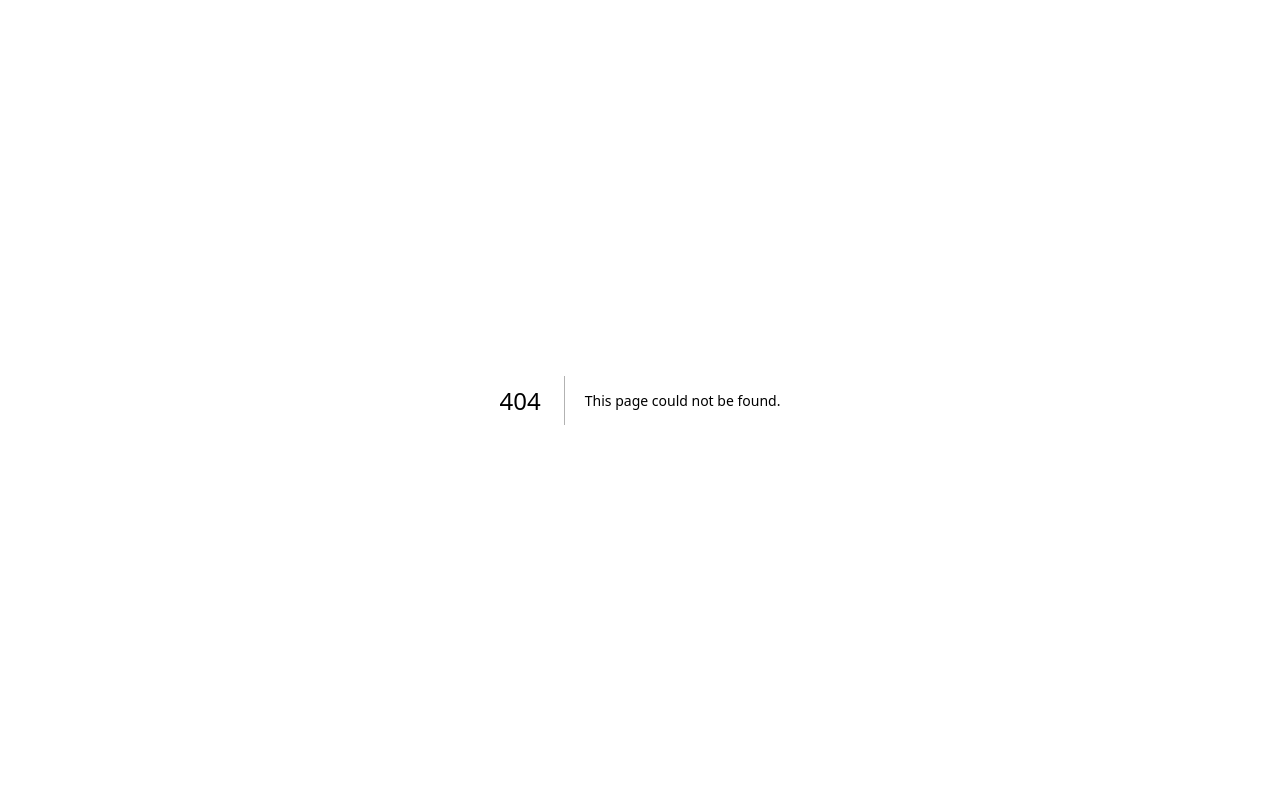
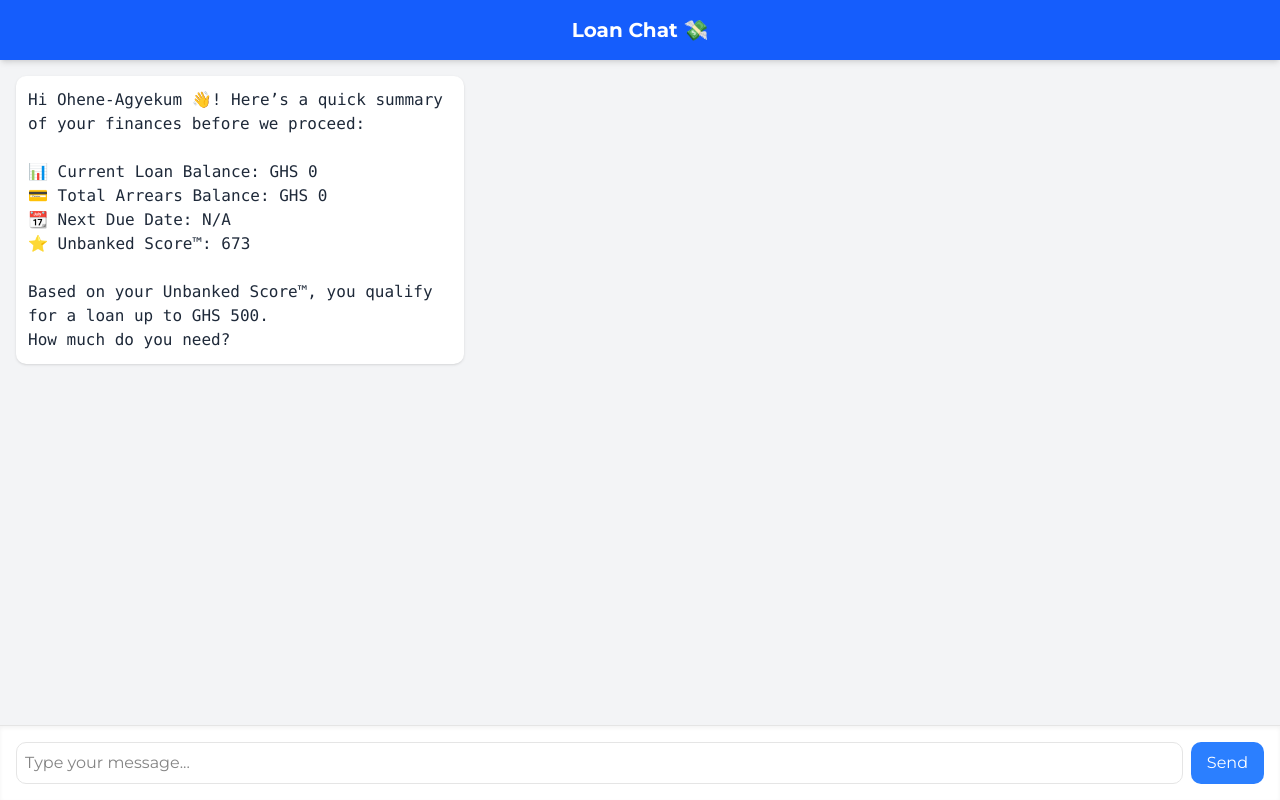
Before and after one commit to Borngod/achieve-fintech-ai-hackathon, a Next.js app in the folder client2/unbanked/: page /loan-chat in a window 1280 px wide. Before the commit this address had no page. Built offline with nearby package versions, Linux system fonts and the light colour scheme.

Commit message:
added loan chat feature

```diff
--- /dev/null
+++ b/client2/unbanked/src/app/loan-chat/page.tsx
@@ -0,0 +1,264 @@
+"use client";
+
+import React, { useState, useEffect, useRef } from "react";
+
+interface Message {
+  sender: "user" | "ai";
+  content: string | any;
+}
+
+const LoanChat = () => {
+  const [messages, setMessages] = useState<Message[]>([]);
+  const [input, setInput] = useState("");
+  const [step, setStep] = useState<"amount" | "repayment" | "confirm" | "done">("amount");
+  const [loanAmount, setLoanAmount] = useState<number | null>(null);
+  const [repaymentPeriod, setRepaymentPeriod] = useState<number | null>(null);
+  const messagesEndRef = useRef<HTMLDivElement>(null);
+
+  const maxLoan = 500; // GHS
+  const interestRate = (months: number) => months * 2.5; // 2.5% per month
+
+  // Scroll to bottom on new message
+  useEffect(() => {
+    messagesEndRef.current?.scrollIntoView({ behavior: "smooth" });
+  }, [messages]);
+
+  // Initial AI greeting
+  useEffect(() => {
+    setMessages([
+      {
+        sender: "ai",
+        content:
+          "Hi Ohene-Agyekum 👋! Here’s a quick summary of your finances before we proceed:\n\n" +
+          "📊 Current Loan Balance: GHS 0\n" +
+          "💳 Total Arrears Balance: GHS 0\n" +
+          "📆 Next Due Date: N/A\n" +
+          "⭐ Unbanked Score™: 673\n\n" +
+          `Based on your Unbanked Score™, you qualify for a loan up to GHS ${maxLoan}.\n` +
+          "How much do you need?",
+      },
+    ]);
+  }, []);
+
+  // Handle user input and send to Claude API
+  const handleSend = async () => {
+    if (!input.trim()) return;
+
+    const userMessage: Message = { sender: "user", content: input };
+    setMessages((prev) => [...prev, userMessage]);
+    setInput("");
+
+    switch (step) {
+      case "amount":
+        await handleAmountInput(input);
+        break;
+      case "repayment":
+        await handleRepaymentInput(input);
+        break;
+      default:
+        break;
+    }
+  };
+
+  // Handle loan amount input with Claude API
+  const handleAmountInput = async (text: string) => {
+    const amount = parseFloat(text);
+    if (isNaN(amount)) {
+      const prompt = "User entered an invalid amount. Ask them to provide a valid loan amount.";
+      const aiResponse = await callClaudeAPI(prompt);
+      setMessages((prev) => [...prev, { sender: "ai", content: aiResponse }]);
+      return;
+    }
+
+    if (amount > maxLoan) {
+      const negotiatedAmount = maxLoan * 1.1; // +10%
+      const prompt = `User requested GHS ${amount}, which exceeds the max eligible amount of GHS ${maxLoan}. Offer a negotiated amount of GHS ${negotiatedAmount.toFixed(2)} and ask if they want to proceed with it (Yes/No).`;
+      const aiResponse = await callClaudeAPI(prompt);
+      setLoanAmount(negotiatedAmount);
+      setMessages((prev) => [
+        ...prev,
+        {
+          sender: "ai",
+          content: aiResponse || `The maximum you’re eligible for is GHS ${maxLoan}, but I can stretch it to GHS ${negotiatedAmount.toFixed(2)}. Would you like to proceed with GHS ${negotiatedAmount.toFixed(2)}? (Yes/No)`,
+        },
+      ]);
+    } else if (amount <= 0) {
+      const prompt = "User requested an invalid loan amount (zero or negative). Ask them to provide a positive amount.";
+      const aiResponse = await callClaudeAPI(prompt);
+      setMessages((prev) => [...prev, { sender: "ai", content: aiResponse }]);
+    } else {
+      setLoanAmount(amount);
+      const prompt = `User requested GHS ${amount}. Confirm the amount and ask how soon they can repay it (e.g., 2 months).`;
+      const aiResponse = await callClaudeAPI(prompt);
+      setMessages((prev) => [
+        ...prev,
+        { sender: "ai", content: aiResponse || `Great! You’ve requested GHS ${amount}. How soon can you repay it? (e.g., 2 months)` },
+      ]);
+      setStep("repayment");
+    }
+  };
+
+  // Handle repayment period input with Claude API
+  const handleRepaymentInput = async (text: string) => {
+    const periodMatch = text.match(/(\d+)\s*(month|day)/i);
+    if (!periodMatch) {
+      const prompt = "User didn’t specify a valid repayment period. Guide them to provide a period (e.g., 2 months).";
+      const aiResponse = await callClaudeAPI(prompt);
+      setMessages((prev) => [...prev, { sender: "ai", content: aiResponse }]);
+      return;
+    }
+
+    const value = parseInt(periodMatch[1]);
+    const unit = periodMatch[2].toLowerCase();
+    const months = unit === "month" ? value : value / 30;
+
+    if (months < 1 / 30 || months > 4) {
+      const prompt = `User suggested an invalid repayment period (${text}). Explain that it must be between 1 day and 4 months, and ask for a valid period.`;
+      const aiResponse = await callClaudeAPI(prompt);
+      setMessages((prev) => [...prev, { sender: "ai", content: aiResponse }]);
+      return;
+    }
+
+    setRepaymentPeriod(months);
+    const interest = interestRate(months);
+    const totalRepayment = (loanAmount! * (1 + interest / 100)).toFixed(2);
+    const dueDate = new Date();
+    dueDate.setMonth(dueDate.getMonth() + months);
+
+    setMessages((prev) => [
+      ...prev,
+      {
+        sender: "ai",
+        content: (
+          <div className="bg-blue-100 p-4 rounded-lg shadow-md">
+            <p>Got it! Here’s a brief breakdown of your loan:</p>
+            <p>💰 Loan Amount: GHS {loanAmount}</p>
+            <p>📈 Interest Rate: {interest}%</p>
+            <p>📅 Total Repayment: GHS {totalRepayment} due {dueDate.toLocaleDateString()}</p>
+            <div className="mt-4 flex gap-3">
+              <button
+                className="bg-red-500 text-white px-4 py-2 rounded hover:bg-red-600 transition"
+                onClick={() =>
+                  setMessages((p) => [
+                    ...p,
+                    { sender: "ai", content: "Loan declined. Chat ended. 👋" },
+                  ])
+                }
+              >
+                Decline
+              </button>
+              <button
+                className="bg-green-500 text-white px-4 py-2 rounded hover:bg-green-600 transition"
+                onClick={() => handleAccept()}
+              >
+                Accept
+              </button>
+            </div>
+          </div>
+        ),
+      },
+    ]);
+    setStep("confirm");
+  };
+
+  // Handle loan acceptance
+  const handleAccept = () => {
+    setMessages((prev) => [
+      ...prev,
+      {
+        sender: "ai",
+        content: (
+          <div className="bg-green-100 p-4 rounded-lg shadow-md">
+            <p>✅ Verified! Your loan request is now being processed...</p>
+            <p>Visit your loans history anytime to access your funds and agreement documents.</p>
+            <div className="mt-4 flex gap-3">
+              <button
+                className="bg-gray-500 text-white px-4 py-2 rounded hover:bg-gray-600 transition"
+                onClick={() => setMessages((p) => [...p, { sender: "ai", content: "Chat ended. Bye! 👋" }])}
+              >
+                End Chat
+              </button>
+              <button
+                className="bg-blue-500 text-white px-4 py-2 rounded hover:bg-blue-600 transition"
+                onClick={() => window.location.href = "/loan-history"} // Replace with actual route
+              >
+                Visit Now
+              </button>
+            </div>
+          </div>
+        ),
+      },
+    ]);
+    setStep("done");
+  };
+
+  // Call Claude API
+  const callClaudeAPI = async (prompt: string): Promise<string> => {
+    try {
+      const response = await fetch("/api/claude", {
+        method: "POST",
+        headers: { "Content-Type": "application/json" },
+        body: JSON.stringify({ prompt }),
+      });
+      const data = await response.json();
+      if (data.error) throw new Error(data.details || "API error");
+      return data.response;
+    } catch (error) {
+      console.error("Claude API error:", error);
+      return "Sorry, I encountered an issue. Let’s try that again.";
+    }
+  };
+
+  return (
+    <div className="h-screen flex flex-col bg-gray-100">
+      <header className="bg-blue-600 text-white p-4 text-center shadow-md">
+        <h1 className="text-xl font-bold">Loan Chat 💸</h1>
+      </header>
+      <div className="flex-1 overflow-y-auto p-4 space-y-4">
+        {messages.map((msg, idx) => (
+          <div
+            key={idx}
+            className={`flex ${msg.sender === "user" ? "justify-end" : "justify-start"}`}
+          >
+            <div
+              className={`max-w-md p-3 rounded-lg shadow ${
+                msg.sender === "user"
+                  ? "bg-blue-500 text-white"
+                  : "bg-white text-gray-800"
+              }`}
+            >
+              {typeof msg.content === "string" ? (
+                <pre className="whitespace-pre-wrap">{msg.content}</pre>
+              ) : (
+                msg.content
+              )}
+            </div>
+          </div>
+        ))}
+        <div ref={messagesEndRef} />
+      </div>
+      <div className="p-4 bg-white border-t shadow-inner">
+        <div className="flex gap-2">
+          <input
+            type="text"
+            value={input}
+            onChange={(e) => setInput(e.target.value)}
+            onKeyPress={(e) => e.key === "Enter" && handleSend()}
+            className="flex-1 p-2 border rounded-lg focus:outline-none focus:ring-2 focus:ring-blue-500"
+            placeholder="Type your message..."
+            disabled={step === "confirm" || step === "done"}
+          />
+          <button
+            onClick={handleSend}
+            className="bg-blue-500 text-white px-4 py-2 rounded-lg hover:bg-blue-600 transition"
+            disabled={step === "confirm" || step === "done"}
+          >
+            Send
+          </button>
+        </div>
+      </div>
+    </div>
+  );
+};
+
+export default LoanChat;
```
